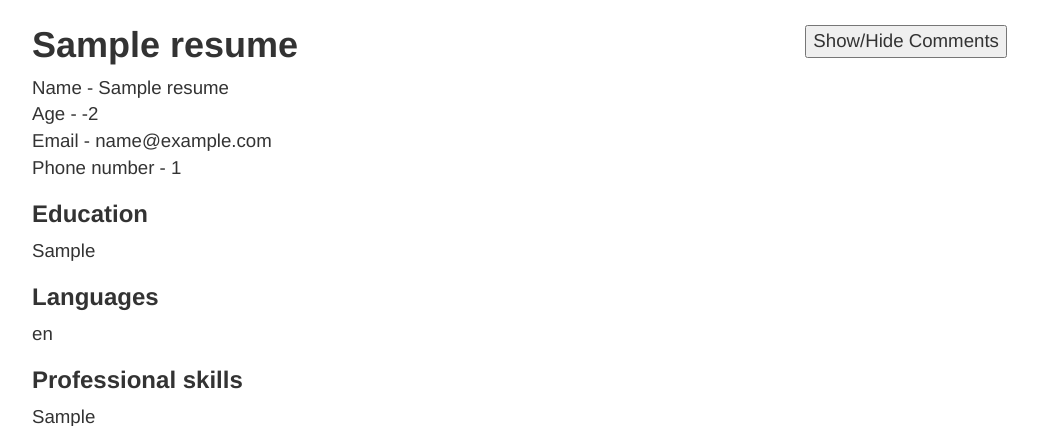
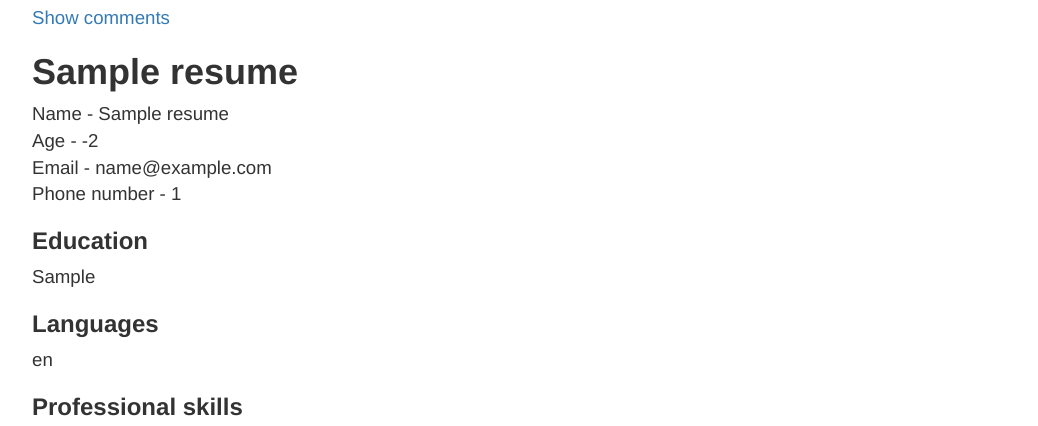
Before and after one commit to buzsb/django_practice_blog, a Django app: page / in a window 1280 px wide. Shown: the top 426 px of the page, without its empty margins (8-1046 px from the left). Run offline with Django 3.2, Linux system fonts and the light colour scheme; tables that the repository leaves empty hold one stand-in row (values such as "Sample post"); some libraries are stand-ins or nearby versions.

Commit message:
added show_comments variable which checks whether a parameter in the url, in resume template added buttons show and hide comments depending on the availability of parameter show_comments in url, deleted coments-button stylish from style.css

```diff
--- a/resume/static/resume/style.css
+++ b/resume/static/resume/style.css
@@ -7,10 +7,6 @@
     padding: 5px
 }
 
-.comments-button {
-    margin-top: 20px;
-}
-
 .comments {
     display: inline-flex;
     background-color: #b3cccc;
--- a/resume/templates/resume/resume.html
+++ b/resume/templates/resume/resume.html
@@ -14,6 +14,11 @@
     <div class="content container">
         <div class="row">
             <div class="col-md-8">
+                {% if not show_comments %}
+                    <a href="{% url 'resume' %}?show_comments="> Show comments </a>
+                {% else %}
+                    <a href="{% url 'resume' %}"> Hide comments </a>
+                {% endif %}
                 <div class="position_title">
                     <h1> <strong>{{ resume.position_title }}</strong> </h1>
                 </div>
@@ -22,11 +27,12 @@
                 </div>
                 <div class="age">
                     Age - {{ age }}
-                    <div id="comments" class="collapse">
+                    <br>
+                    {% if show_comments %}
                         <div class="comments">
                             Here age calculate dynamically, using a birthday and present date
                         </div>
-                    </div>
+                    {% endif %}
                 </div>
                 <div class="e_mail">
                     Email - {{ resume.e_mail }}
@@ -51,11 +57,6 @@
                     <p>{{ resume.additional_information }}</p>
                 </div>
             </div>
-            <div class="col-md-4">
-                <div class="comments-button">
-                    <button data-toggle="collapse" data-target="#comments">Show/Hide Comments</button>
-                </div>
-            </div>
         </div>
     </div>
 </body>
--- a/resume/views.py
+++ b/resume/views.py
@@ -7,6 +7,11 @@ from .models import Resume
 
 def resume(request):
     resume = Resume.objects.get(pk=1)
+    show_comments = 'show_comments' in request.GET
     age = relativedelta(datetime.date.today(), resume.birthday).years
     return render(
-        request, 'resume/resume.html', {'resume': resume, 'age': age})
+        request, 'resume/resume.html', {
+            'resume': resume,
+            'age': age,
+            'show_comments': show_comments,
+        })
```
